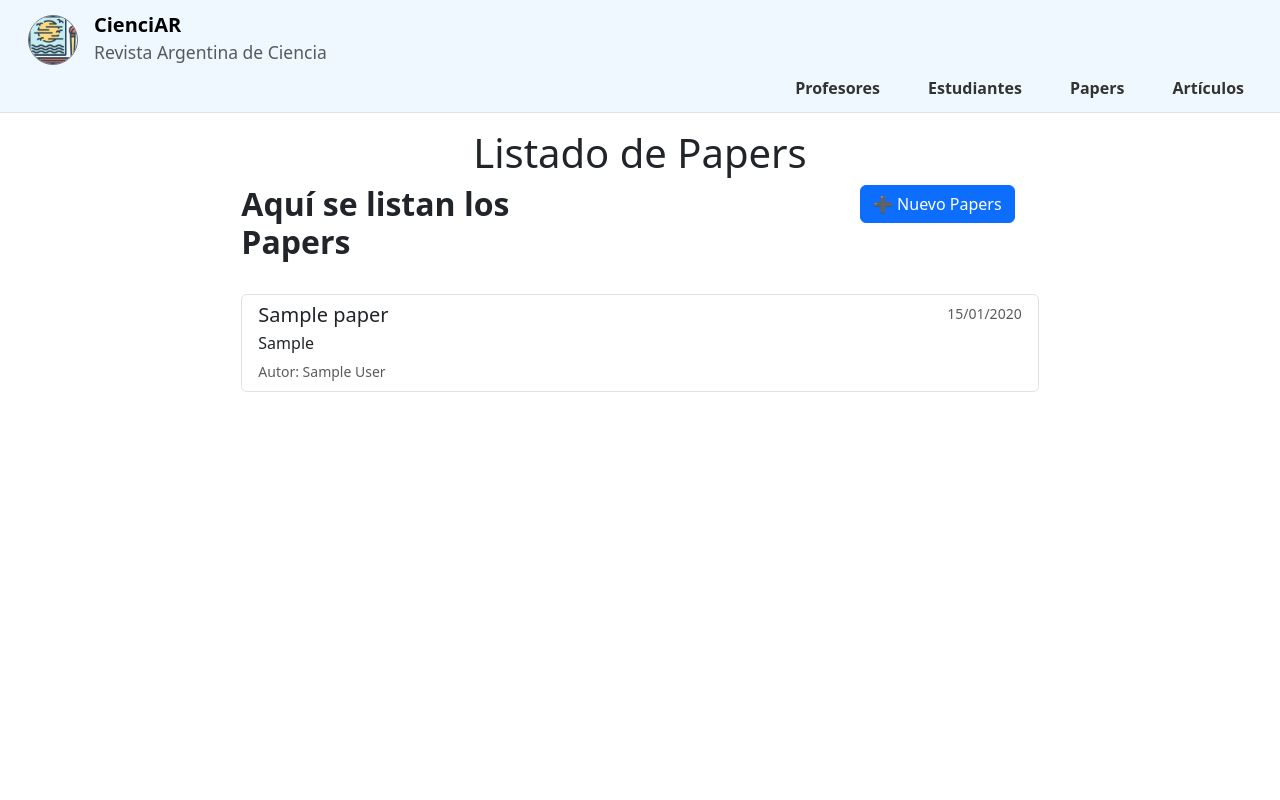
After one commit to enzogitcode/TuEntregaFinal-Gariglio, a Django app: page /app/papers/ in a window 1280 px wide. The commit adds this page. Run offline with Django 5.2, Linux system fonts and the light colour scheme; tables that the repository leaves empty hold one stand-in row (values such as "Sample post").

Commit message:
avances templates genéricos

```diff
--- a/AppBlog/templates/AppBlog/base.html
+++ b/AppBlog/templates/AppBlog/base.html
@@ -63,16 +63,16 @@
       <div class="collapse navbar-collapse justify-content-lg-end w-100" id="menuNav">
         <ul class="navbar-nav text-center text-lg-end">
           <li class="nav-item">
-            <a class="nav-link fw-semibold underlineLink" href="{% url 'teachers:home' %}" >Profesores</a>
+            <a class="nav-link fw-semibold underlineLink" href="" >Profesores</a>
           </li>
           <li class="nav-item">
-            <a class="nav-link fw-semibold underlineLink" href="{% url 'students:home' %}" >Estudiantes</a>
+            <a class="nav-link fw-semibold underlineLink" href="" >Estudiantes</a>
           </li>
           <li class="nav-item">
-            <a class="nav-link fw-semibold underlineLink" href="{% url 'papers:home' %}" >Papers</a>
+            <a class="nav-link fw-semibold underlineLink" href="{% url 'papers:list' %}" >Papers</a>
           </li>
           <li class="nav-item">
-            <a class="nav-link fw-semibold underlineLink" href="{% url 'articles:home' %}" >Artículos</a>
+            <a class="nav-link fw-semibold underlineLink" href="{% url 'articles:list' %}" >Artículos</a>
           </li>
 
         </ul>
@@ -83,8 +83,7 @@
 </header>
 
 <main data-aos="fade-in"
-      class="container-fluid px-4 py-3 d-flex flex-column align-items-center gap-4 {% block main_extra_class %} {% endblock %}">
-
+      class="container-fluid px-4 py-3 d-flex flex-column align-items-center gap-4">
   <div class="row w-100">
     <div class="col-12 col-md-10 col-lg-8 mx-auto">
       {% block content %}
--- /dev/null
+++ b/AppBlog/templates/AppBlog/shared/list.html
@@ -0,0 +1,44 @@
+{% extends 'AppBlog/base.html' %}
+{% block title %} List {% endblock %}
+{% block list_content %}
+<h1 class="text-center">Listado de {{tipo}}</h1>
+<div class="row w-100 mb-4">
+  <!-- 🧠 Título arriba en todas las resoluciones -->
+  <div class="col-12 col-md-6 order-0">
+    <h2 class="fw-bold">
+      Aquí se listan los {{tipo}}
+    </h2>
+  </div>
+
+  <!-- 📲 Botón abajo en mobile, al lado en escritorio -->
+  {% if show_create_button and create_url %}
+  <div class="col-12 col-md-6 text-md-end order-1 mt-2 mt-md-0">
+    <a href="{% url create_url %}" class="btn btn-primary">
+      ➕ Nuevo {{ tipo|default:"registro" }}
+    </a>
+  </div>
+  {% endif %}
+</div>
+
+
+<div class="list-group w-100">
+  {% for obj in items %}
+    <a href="{% url detail_url obj.pk %}" class="list-group-item list-group-item-action flex-column">
+      <div class="d-flex w-100 justify-content-between">
+        <h5 class="mb-1">{{ obj.title }}</h5>
+        {% if obj.date_of_publication %}
+          <small class="text-muted">{{ obj.date_of_publication|date:"d/m/Y" }}</small>
+        {% endif %}
+      </div>
+      {% if obj.abstract %}
+        <p class="mb-1">{{ obj.abstract|truncatechars:100 }}</p>
+      {% endif %}
+      {% if obj.author %}
+        <small class="text-muted">Autor: {{ obj.author.get_full_name|default:obj.author.username }}</small>
+      {% endif %}
+    </a>
+  {% empty %}
+    <p class="text-muted">No se encontraron resultados.</p>
+  {% endfor %}
+</div>
+{% endblock %}
--- a/AppBlog/views/papers_views.py
+++ b/AppBlog/views/papers_views.py
@@ -36,9 +36,15 @@ class PaperSearchView(ListView):
 
 class PaperListView(ListView):
     model = Paper
-    template_name = 'AppBlog/papers/papers_list.html'
-    context_object_name = 'papers'
+    template_name = 'AppBlog/shared/list.html'
+    context_object_name = 'items'
     ordering = ['-date_of_publication']
+    extra_context = {
+        'tipo': 'Papers',
+        'detail_url': 'papers:detail',
+        'create_url': 'papers:create',
+        'show_create_button': True
+    }
 
 class PaperDetailView(DetailView):
     model = Paper
```
Also changed, not shown: AppBlog/views/articles_views.py (+9 -2 lines), AppBlog/templates/AppBlog/shared/create.html (added), AppBlog/templates/AppBlog/shared/update.html (added).
